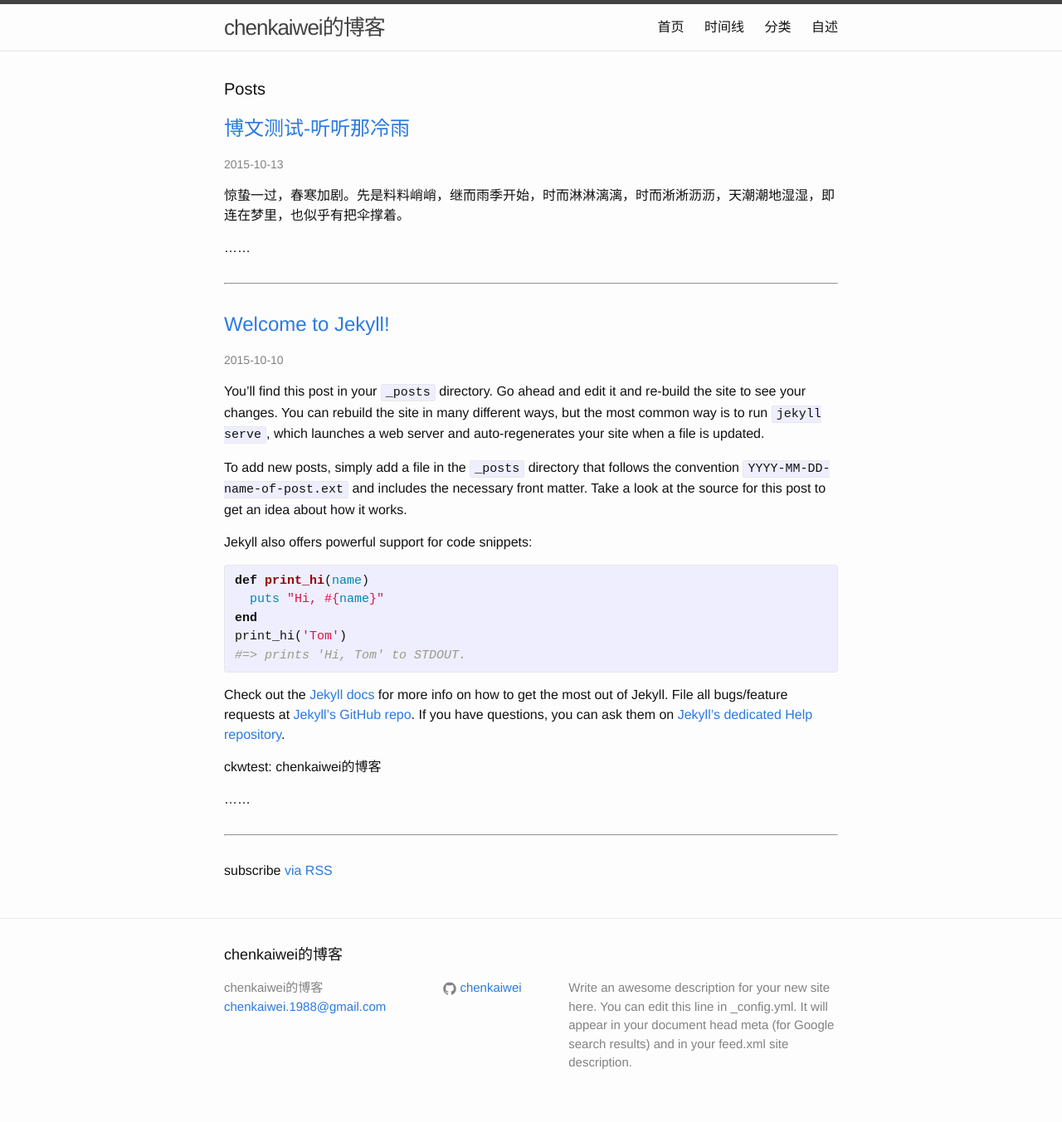
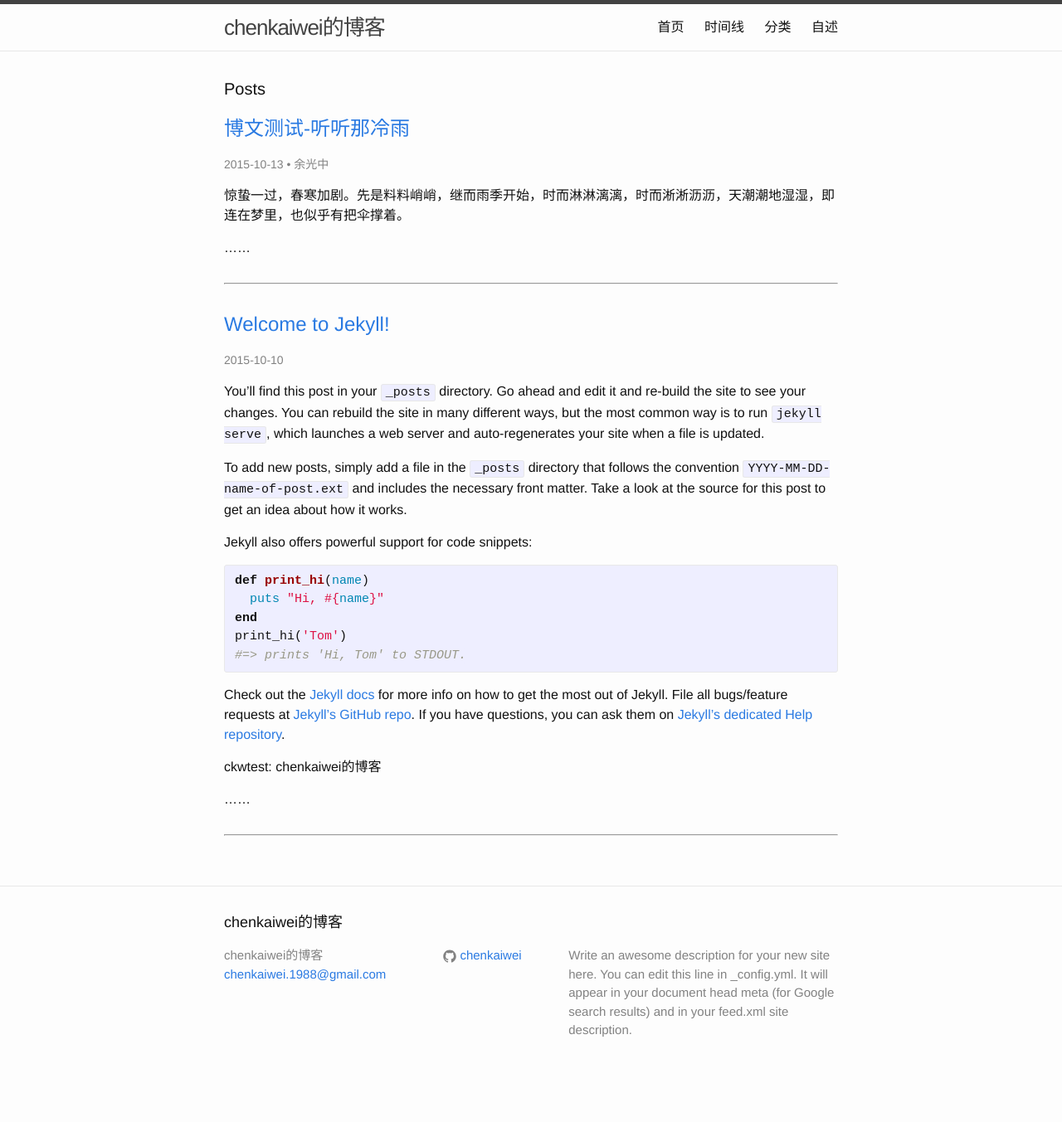
Before and after one commit to chenkaiwei/chenkaiwei.github.com, a Jekyll site: the page built from index.html, in a window 1280 px wide. Shown: the whole page at 83% size. Built offline with Jekyll 4.4.1, drawn with Linux system fonts in a browser that asks for light colours; after the commit the page ends 1314 px from its top, so only the background shows below that.

Commit message:
首页格式

```diff
--- a/index.html
+++ b/index.html
@@ -1,7 +1,6 @@
 ---
 layout: default
 ---
-<!--a-->
 <div class="home">
 
   <h1 class="page-heading">Posts</h1>
@@ -12,7 +11,7 @@ layout: default
         <h2>
           <a class="post-link" href="{{ post.url | prepend: site.baseurl }}">{{ post.title }}</a>
         </h2>
-        <p class="post-meta">{{ post.date | date: "%Y-%m-%d" }}</p>
+        <p class="post-meta">{{ post.date | date: "%Y-%m-%d" }}{% if post.author %} • {{ post.author }}{% endif %}{% if post.meta %} • {{ post.meta }}{% endif %}</p>
       		<article class="post-content">
     		{{ post.excerpt }}……
   			</article>
@@ -21,6 +20,4 @@ layout: default
     {% endfor %}
   </ul>
 
-  <p class="rss-subscribe">subscribe <a href="{{ "/feed.xml" | prepend: site.baseurl }}">via RSS</a></p>
-
 </div>
```
